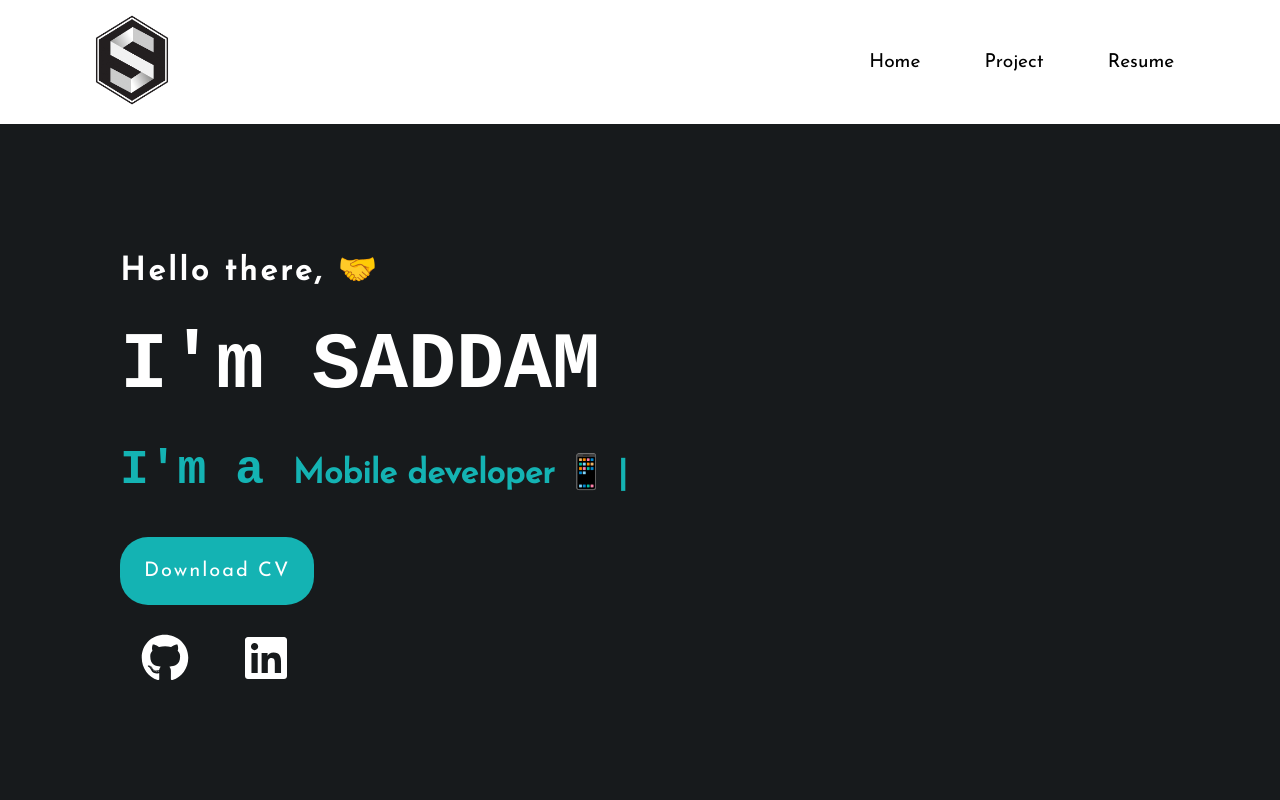
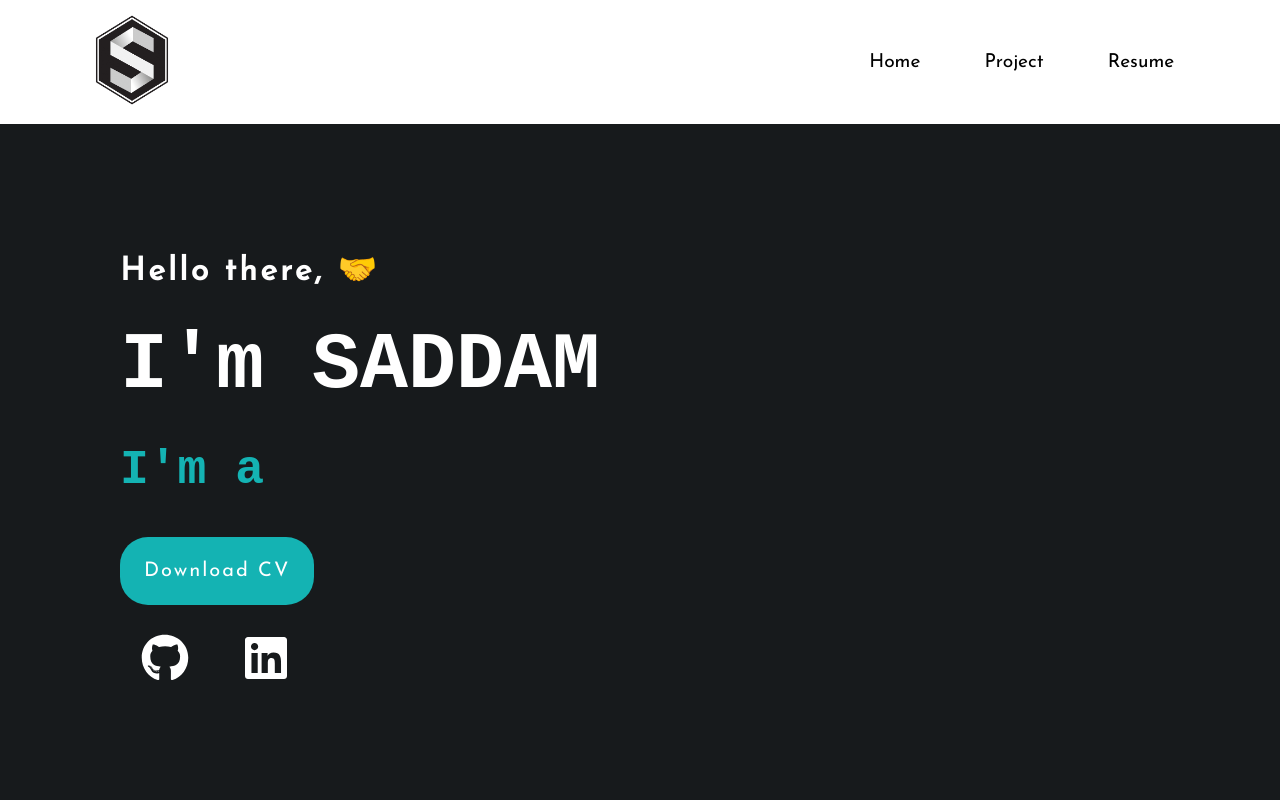
Before and after one commit to saddam-maratouq/My_Portofolio, a React (Vite) app: page / in a window 1280 px wide. Shown: the top 800 px of the page. Built offline with nearby package versions, Linux system fonts and the light colour scheme.

Commit message:
try to find error when deploy project

```diff
--- a/package.json
+++ b/package.json
@@ -11,8 +11,7 @@
     "react-dom": "^17.0.2",
     "react-icons": "^4.3.1",
     "react-router": "^6.2.1",
-    "react-router-dom": "^6.2.1",
-    "react-typical": "^0.1.3"
+    "react-router-dom": "^6.2.1"
   },
   "devDependencies": {
     "@vitejs/plugin-react": "^1.0.7",
--- a/src/page/Home/FirstSection.jsx
+++ b/src/page/Home/FirstSection.jsx
@@ -3,7 +3,7 @@ import '../Home/home.css'
 import {FaGithub}  from 'react-icons/fa'
 import {FaLinkedin}  from 'react-icons/fa'
 import heroImg from '../../../images/main.png'
-import Typical from 'react-typical'
+// import Typical from 'react-typical'
 // ruter
 
 
@@ -23,15 +23,16 @@ const FirstSection = () => {
 
              <h2> I'm a  {''}
 
-              <Typical
+              {/* <Typical
               loop={Infinity}
               wrapper="span"
               steps={[
                   'Frontend developer 💻 ', 1500,
                   'Mobile developer 📱 ', 1500,
-              ]}
+              ]}        */}
 
-             />  </h2>
+             {/* />  */}
+              </h2>
 
              <a href="#" target='_blank'  className="btn"> Download CV </a>
              <br /> <br />
```
Also changed, not shown: 1 other file (tests, documents, lock files or other folders).
